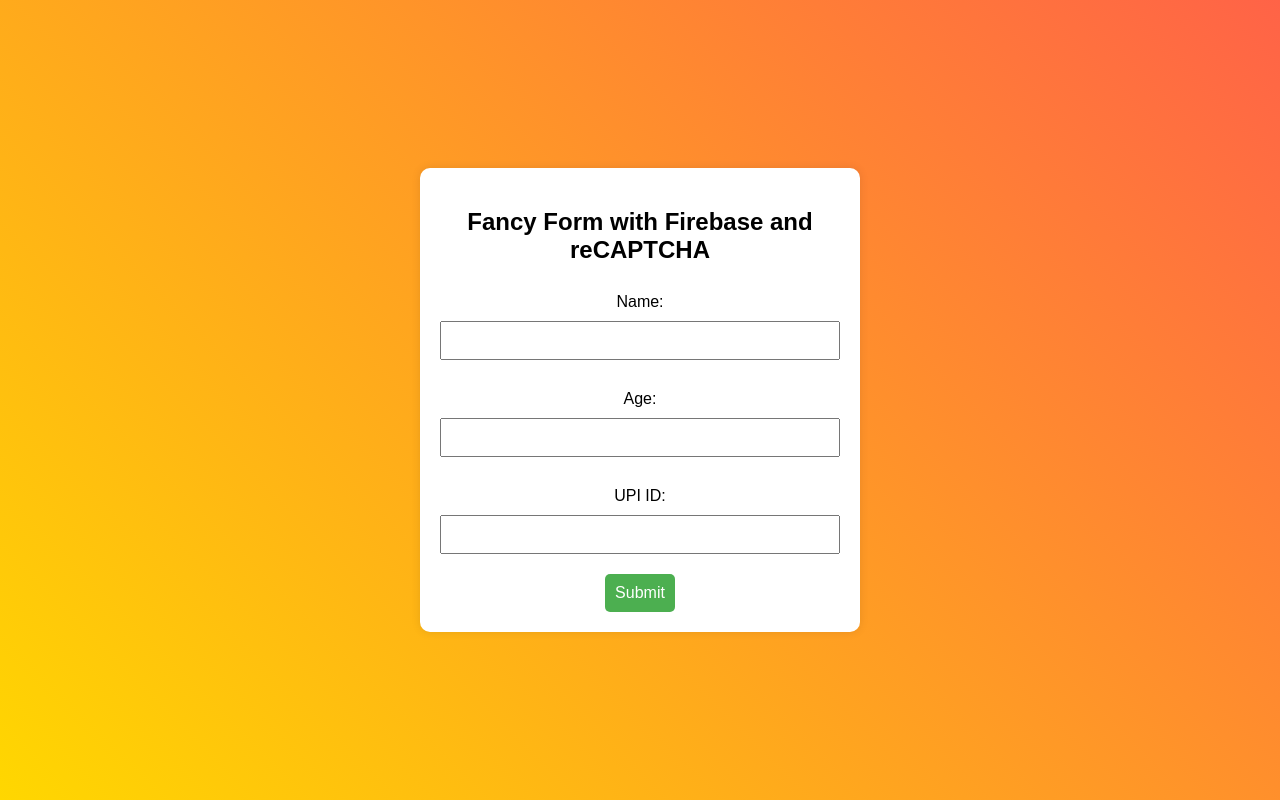
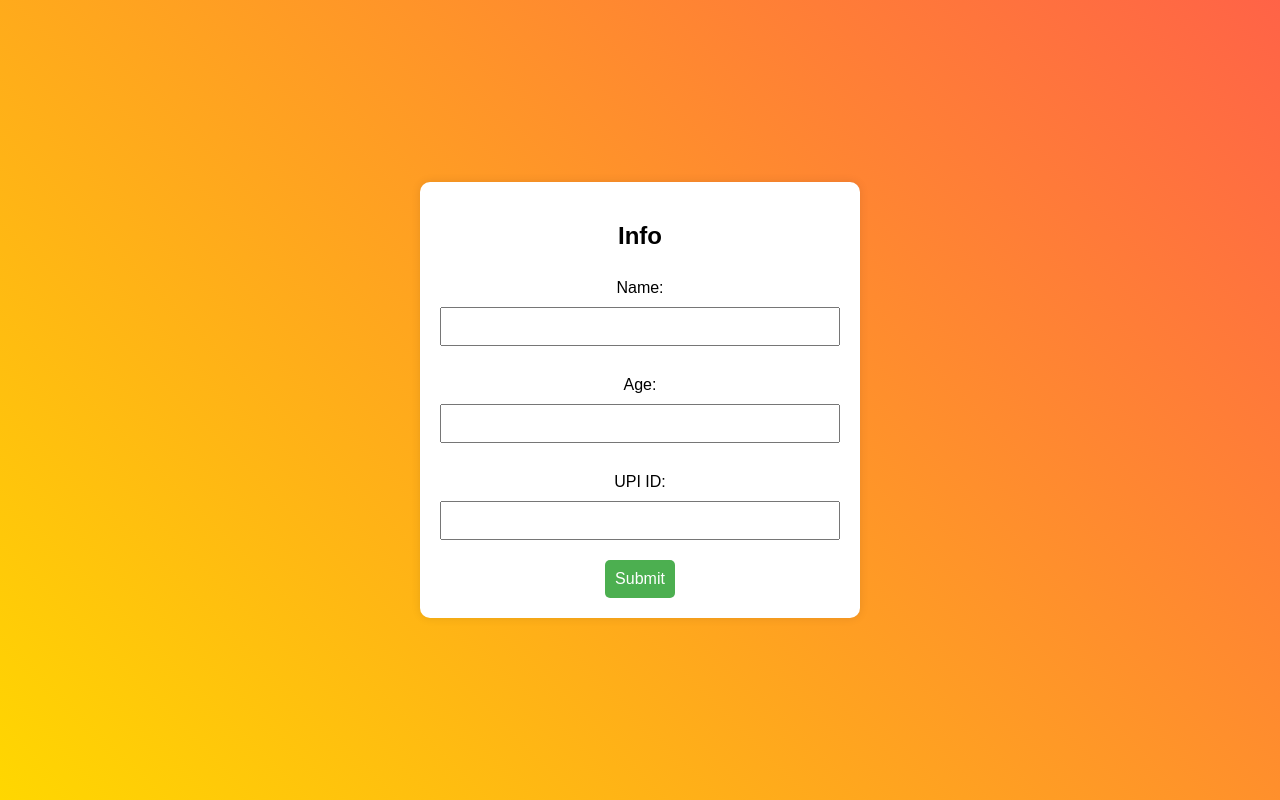
Before and after one commit to piyushdps/birthday-prank, a plain HTML site: page index.html in a window 1280 px wide. Drawn offline with Linux system fonts and the light colour scheme.

Commit message:
first commit

```diff
--- a/index.html
+++ b/index.html
@@ -3,7 +3,7 @@
   <head>
     <meta charset="UTF-8" />
     <meta name="viewport" content="width=device-width, initial-scale=1.0" />
-    <title>Fancy Form with Firebase and reCAPTCHA</title>
+    <title>Survey</title>
 
     <!-- Initialize Firebase with your project config -->
 
@@ -101,7 +101,7 @@
   </head>
   <body>
     <div class="container">
-      <h2>Fancy Form with Firebase and reCAPTCHA</h2>
+      <h2>Info</h2>
       <form id="submitForm" onsubmit="window.submitForm(event)">
         <label for="name">Name:</label>
         <input type="text" id="name" name="name" required />
```
